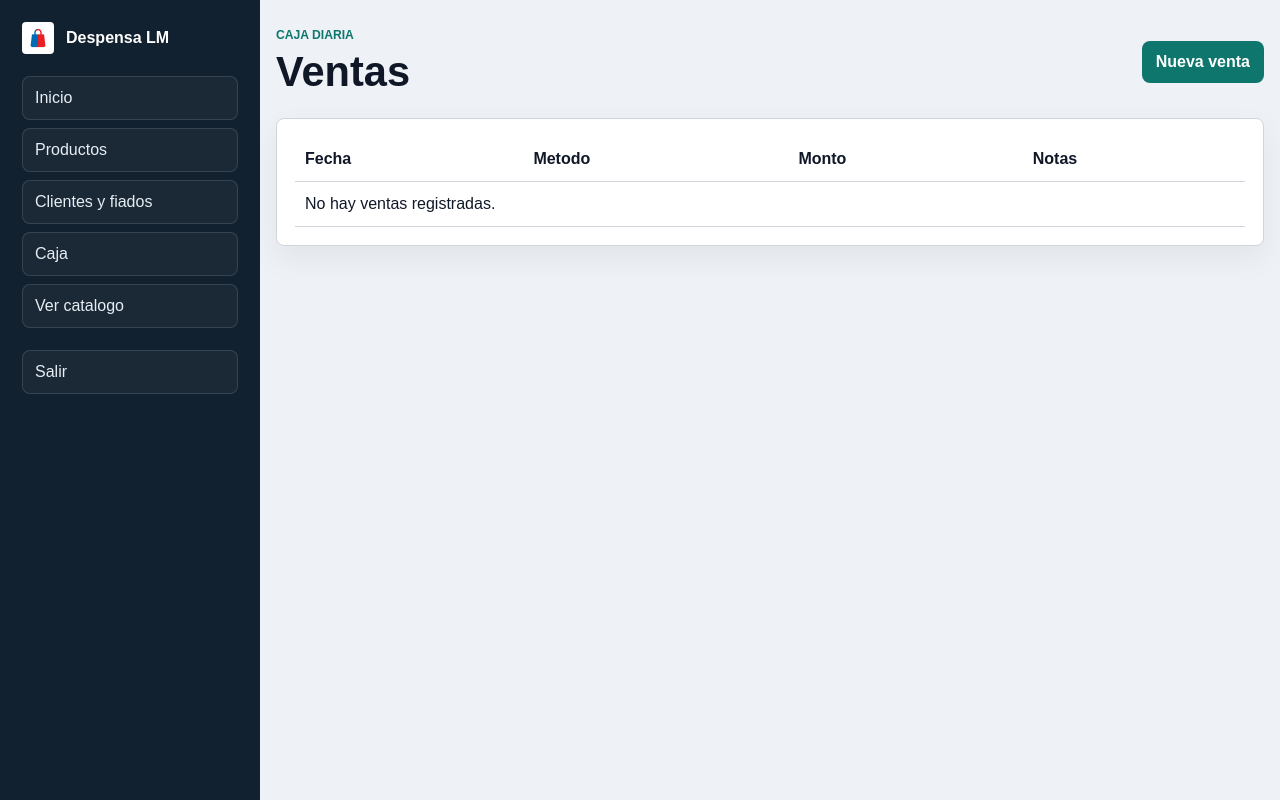
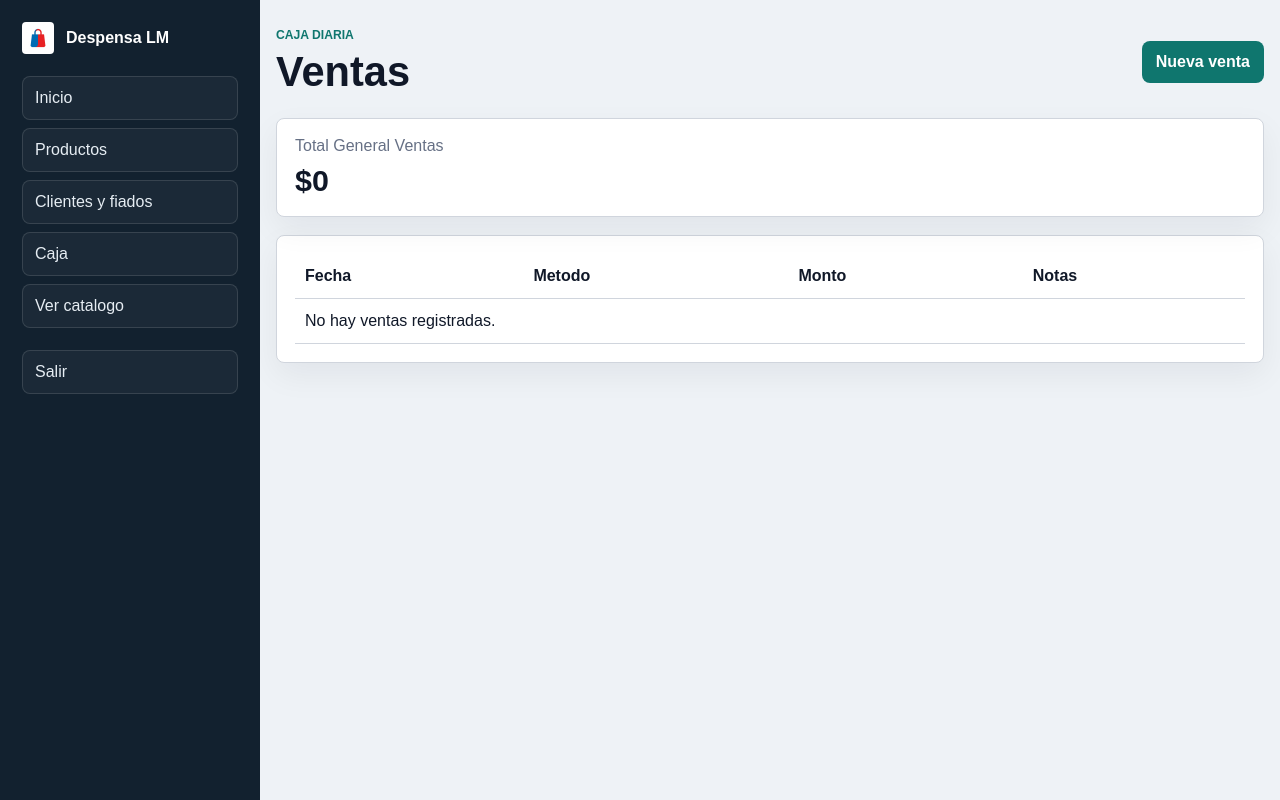
Before and after one commit to redbreake/DespensaLM, a Django app: page /gestion/ventas/ in a window 1280 px wide. Run offline with Django 5.2, Linux system fonts and the light colour scheme; the visitor is signed in with stand-in values (Sample User, id 1); data that the repository does not hold is empty.

Commit message:
feat: permitir editar fecha en ventas, agregar resumen de ventas por metodo de pago y eliminar movimientos en cta cte

```diff
--- a/despensa/forms.py
+++ b/despensa/forms.py
@@ -63,8 +63,9 @@
 class VentaDiariaForm(forms.ModelForm):
     class Meta:
         model = VentaDiaria
-        fields = ('monto_total', 'metodo_pago', 'notas')
+        fields = ('fecha', 'monto_total', 'metodo_pago', 'notas')
         widgets = {
+            'fecha': forms.DateInput(attrs={'type': 'date'}),
             'monto_total': forms.NumberInput(attrs={'step': '0.01'}),
             'notas': forms.TextInput(attrs={'placeholder': 'Opcional (Por defecto: Mercaderías varias)'}),
         }
--- a/despensa/models.py
+++ b/despensa/models.py
@@ -3,6 +3,7 @@
 from django.db.models.functions import Coalesce
 from django.core.validators import MinValueValidator
 from decimal import Decimal
+from django.utils import timezone
 
 
 class Producto(models.Model):
@@ -81,7 +82,7 @@
         DEBITO = 'DEBITO', 'Debito'
         FIADO = 'FIADO', 'Fiado'
 
-    fecha = models.DateField(auto_now_add=True)
+    fecha = models.DateField('fecha', default=timezone.localdate)
     monto_total = models.DecimalField(max_digits=12, decimal_places=2, validators=[MinValueValidator(Decimal('0.01'))])
     metodo_pago = models.CharField(max_length=20, choices=MetodoPago.choices)
     notas = models.CharField(max_length=220, blank=True)
--- a/despensa/templates/despensa/gestion/venta_lista.html
+++ b/despensa/templates/despensa/gestion/venta_lista.html
@@ -10,6 +10,19 @@
     </div>
     <a class="primary-button" href="{% url 'despensa:venta_nueva' %}">Nueva venta</a>
   </header>
+
+  <div class="stats-grid">
+    <div class="stat-card">
+      <span>Total General Ventas</span>
+      <strong>${{ total_general }}</strong>
+    </div>
+    {% for metodo in resumen_metodos %}
+      <div class="stat-card">
+        <span>Total {{ metodo.nombre }}</span>
+        <strong>${{ metodo.total }}</strong>
+      </div>
+    {% endfor %}
+  </div>
 
   <section class="panel">
     <table class="data-table">
--- a/despensa/urls.py
+++ b/despensa/urls.py
@@ -18,6 +18,7 @@
     path('gestion/clientes/nuevo/', views.cliente_formulario, name='cliente_nuevo'),
     path('gestion/clientes/<int:pk>/', views.cliente_detalle, name='cliente_detalle'),
     path('gestion/clientes/<int:pk>/editar/', views.cliente_formulario, name='cliente_editar'),
+    path('gestion/movimientos/<int:pk>/eliminar/', views.movimiento_eliminar, name='movimiento_eliminar'),
     path('gestion/ventas/', views.venta_lista, name='venta_lista'),
     path('gestion/ventas/nueva/', views.venta_formulario, name='venta_nueva'),
 ]
--- a/despensa/views.py
+++ b/despensa/views.py
@@ -142,12 +142,47 @@
             'movimientos': cliente.movimientos.all(),
         },
     )
+@login_required
+def movimiento_eliminar(request, pk):
+    movimiento = get_object_or_404(CuentaCorriente, pk=pk)
+    cliente_id = movimiento.cliente.pk
+    if request.method == 'POST':
+        movimiento.delete()
+        messages.success(request, 'Movimiento eliminado correctamente.')
+    return redirect('despensa:cliente_detalle', pk=cliente_id)
 
 
 @login_required
 def venta_lista(request):
-    ventas = VentaDiaria.objects.all()
-    return render(request, 'despensa/gestion/venta_lista.html', {'ventas': ventas})
+    ventas = VentaDiaria.objects.all().order_by('-fecha', '-id')
+
+    # Resumen de ventas
+    total_general = ventas.aggregate(total=Coalesce(Sum('monto_total'), Decimal('0.00')))['total']
+
+    # Agrupar por metodo de pago
+    resumen_raw = (
+        ventas.values('metodo_pago')
+        .annotate(total=Coalesce(Sum('monto_total'), Decimal('0.00')))
+        .order_by('metodo_pago')
+    )
+    choices_dict = dict(VentaDiaria.MetodoPago.choices)
+    resumen_metodos = [
+        {
+            'nombre': choices_dict.get(item['metodo_pago'], item['metodo_pago']),
+            'total': item['total']
+        }
+        for item in resumen_raw
+    ]
+
+    return render(
+        request,
+        'despensa/gestion/venta_lista.html',
+        {
+            'ventas': ventas,
+            'total_general': total_general,
+            'resumen_metodos': resumen_metodos,
+        }
+    )
 
 
 @login_required
```
Also changed, not shown: despensa/templates/despensa/gestion/cliente_detalle.html (+8 -2 lines), despensa/migrations/0003_alter_ventadiaria_fecha.py (added).
